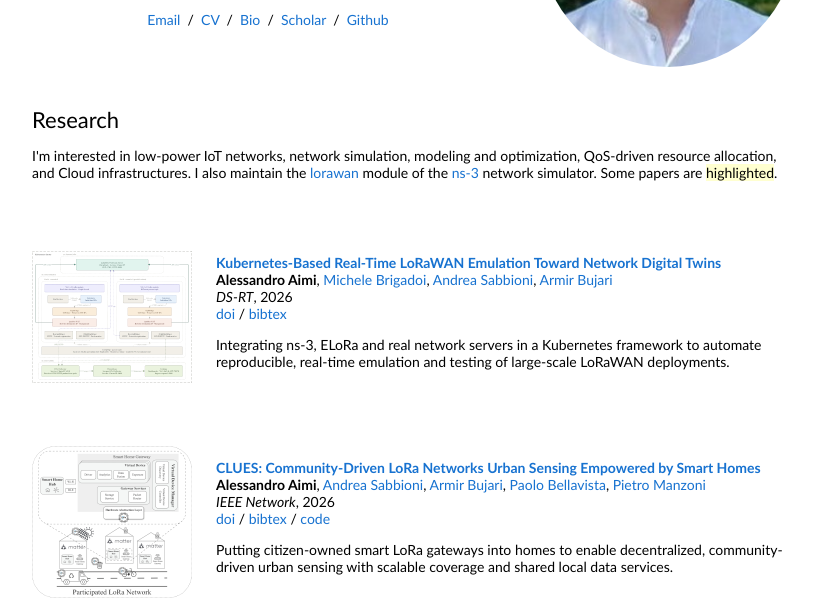
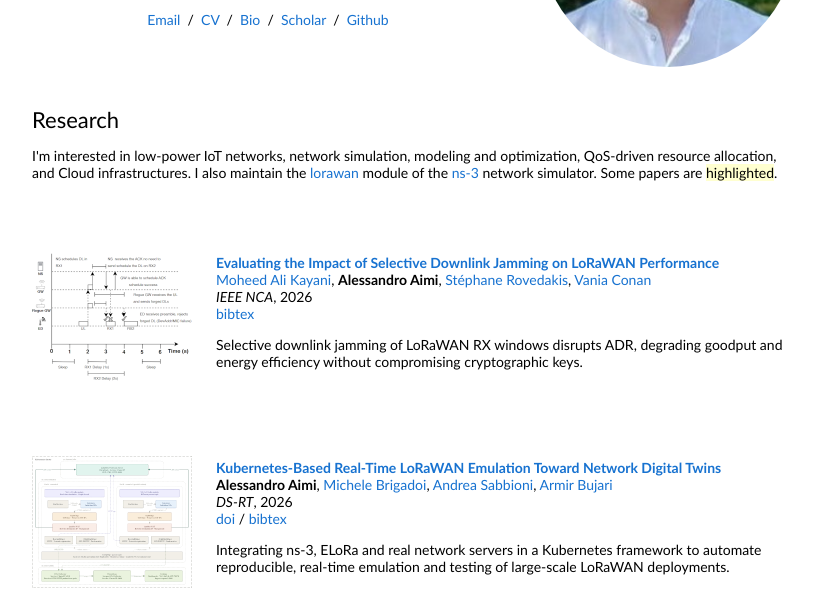
Before and after one commit to nondetalle/nondetalle.github.io, a plain HTML site: page index.html in a window 1280 px wide. Shown: the part 217-816 px from the top of the page, without its empty margins (224-1051 px from the left). Drawn offline with Linux system fonts and the light colour scheme.

Commit message:
Add Ali's NCA paper

```diff
--- a/index.html
+++ b/index.html
@@ -49,6 +49,31 @@
             </tr>
           </tbody></table>
           <table style="width:100%;border:0px;border-spacing:0px 10px;border-collapse:separate;margin-right:auto;margin-left:auto;"><tbody>
+
+
+<tr>
+  <td style="padding:16px;width:20%;vertical-align:middle">
+    <img src='images/kayani2026evaluating.jpg' width="160">
+  </td>
+  <td style="padding:8px;width:80%;vertical-align:middle">
+    <a href="data/kayani2026evaluating.pdf">
+      <span class="papertitle">Evaluating the Impact of Selective Downlink Jamming on LoRaWAN Performance</span>
+    </a>
+    <br>
+    <a href="https://cedric.cnam.fr/en/author/kayania/">Moheed Ali Kayani</a>,
+    <strong>Alessandro Aimi</strong>,
+    <a href="https://cedric.cnam.fr/en/author/rovedakis/">Stéphane Rovedakis</a>,
+    <a href="https://cedric.cnam.fr/en/author/conanv/">Vania Conan</a>
+    <br>
+    <em>IEEE NCA</em>, 2026
+    <br>
+    <a href="data/kayani2026evaluating.bib">bibtex</a>
+    <p></p>
+    <p>
+    Selective downlink jamming of LoRaWAN RX windows disrupts ADR, degrading goodput and energy efficiency without compromising cryptographic keys.
+    </p>
+  </td>
+</tr>
 
 
 <tr>
```
Also changed, not shown: images/kayani2026evaluating.jpg (added), 2 other files.
